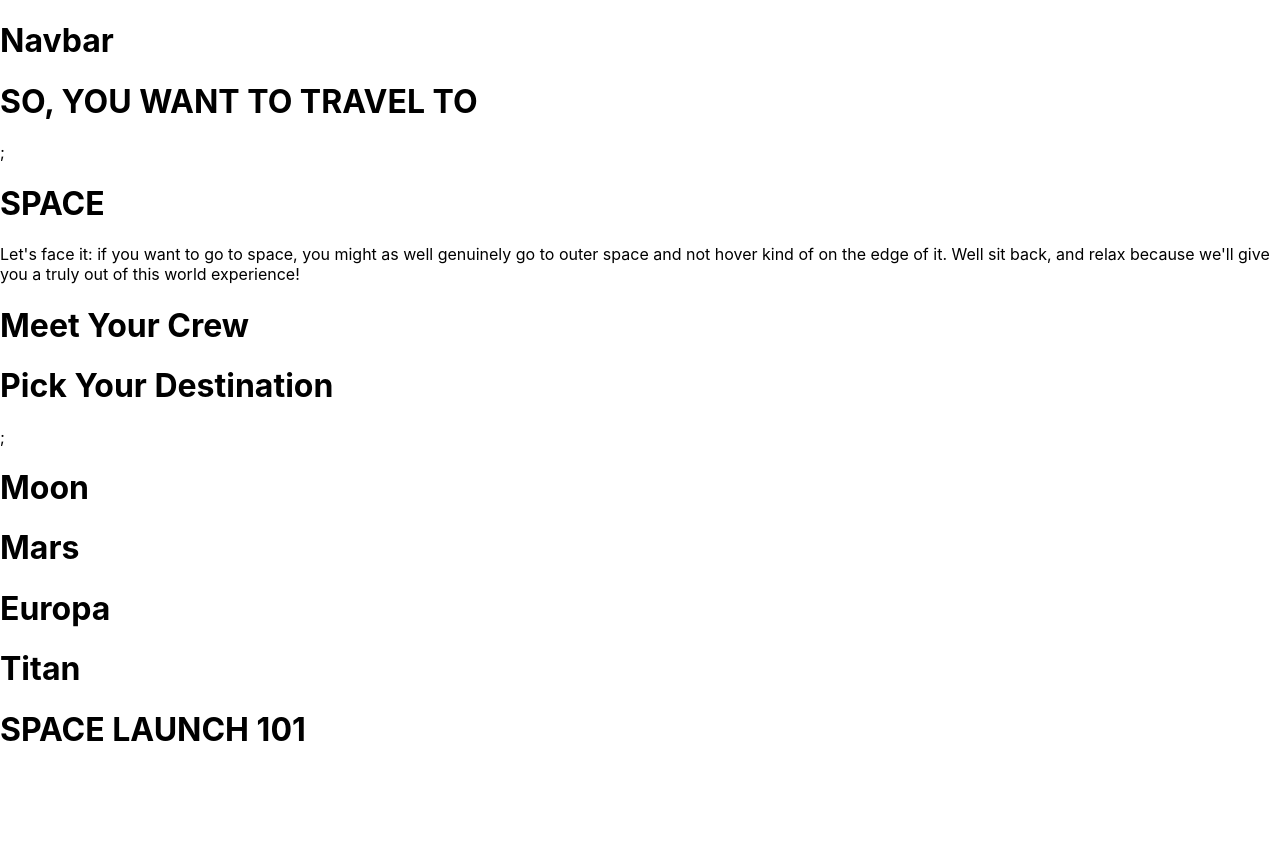
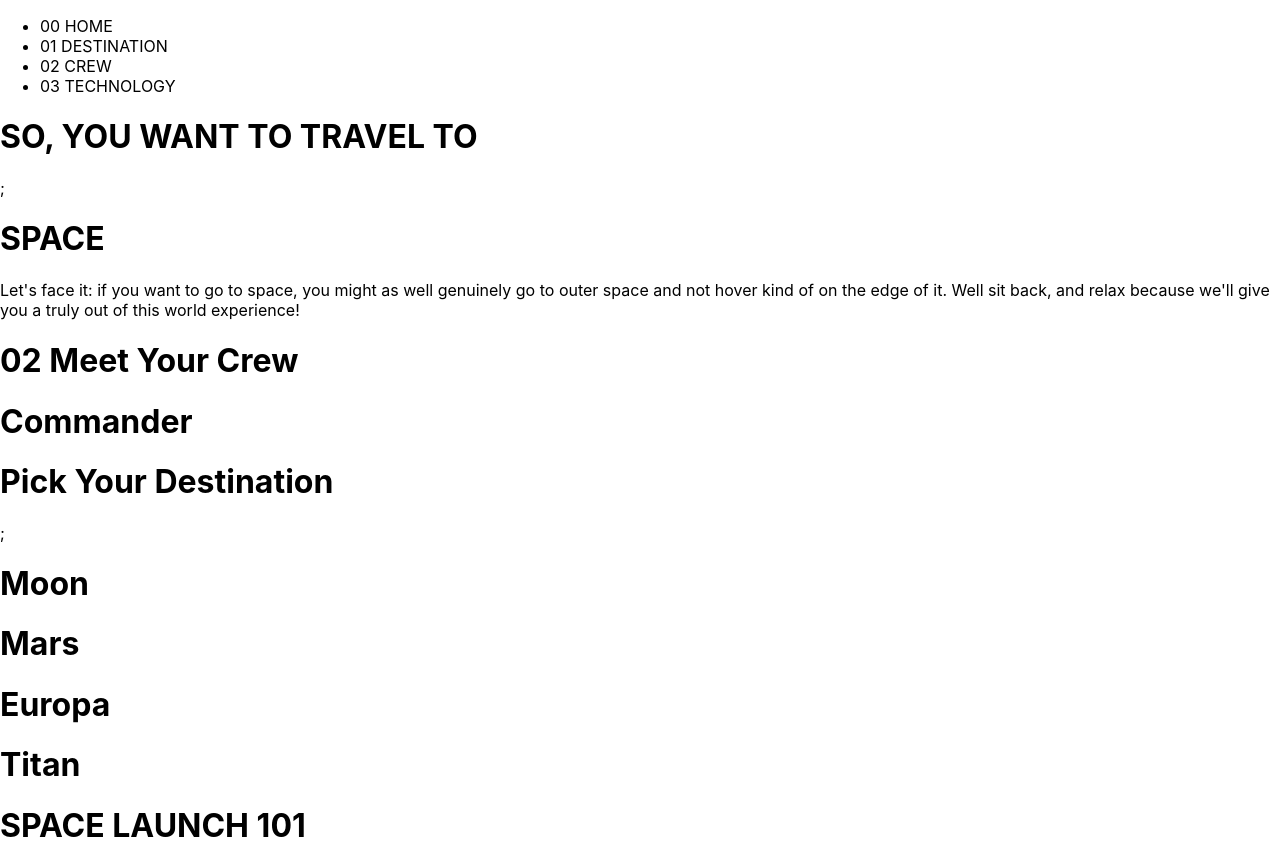
Before and after one commit to coderSathesBala/frontEndMentorsSpaceChallenge, a React (Create React App) app: page / in a window 1280 px wide. Before the commit the page ends 800 px from the top, so only its background shows below. Built offline with nearby package versions, Linux system fonts and the light colour scheme.

Commit message:
addState

```diff
--- a/src/components/crewPage.js
+++ b/src/components/crewPage.js
@@ -1,9 +1,29 @@
 import React from 'react';
 
 class Crew extends React.Component {
+
+  state = {
+    commanderTitle: 'Commander',
+    commanderName: 'Douglas Hurley',
+    commanderDescription: 'Douglas Gerald Hurley is an American engineer, former Marine Corps pilot and former NASA astronaut. He launched into space for the third time as commander of Crew Dragon Demo-2.',
+    engineerTitle: 'Flight Engineer',
+    engineerName: 'Anousheh Ansari',
+    engineeerDescription: 'Anousheh Ansari is an Iranian American engineer and co-founder of Prodea Systems. Ansari was the fourth self-funded space tourist, the first self-funded woman to fly to the ISS, and the first Iranian in space.',
+    pilotTitle: 'Pilot',
+    pilotName: 'Victor Glover',
+    pilotDescription: 'Pilot on the first operational flight of the SpaceX Crew Dragon to the International Space Station. Glover is a commander in the U.S. Navy where he pilots an F/A-18.He was a crew member of Expedition 64, and served as a station systems flight engineer.',
+    specialistTitle: 'Mission Specialist',
+    specialistName: 'Mark Shuttleworth',
+    specialistDescription: 'Meet your crew Mission Specialist Mark Shuttleworth Mark Richard Shuttleworth is the founder and CEO of Canonical, the company behind the Linux-based Ubuntu operating system. Shuttleworth became the first South African to travel to space as a space tourist.'
+  }
     render() {
       return (
-      <h1>Meet Your Crew</h1>
+      <div>
+        <h1>02 Meet Your Crew</h1>
+        <h1>{this.state.commanderTitle}</h1>
+        <p></p>
+      </div>
+
       )
     }
   }
--- a/src/components/navbar.js
+++ b/src/components/navbar.js
@@ -2,7 +2,14 @@ import React from 'react';
 
 class Navbar extends React.Component {
     render() {
-      return <h1>Navbar</h1>;
+      return (
+      <ul>
+        <li>00 HOME</li>
+        <li>01 DESTINATION</li>
+        <li>02 CREW</li>
+        <li>03 TECHNOLOGY</li>
+      </ul>
+      )
     }
   }
 
```
